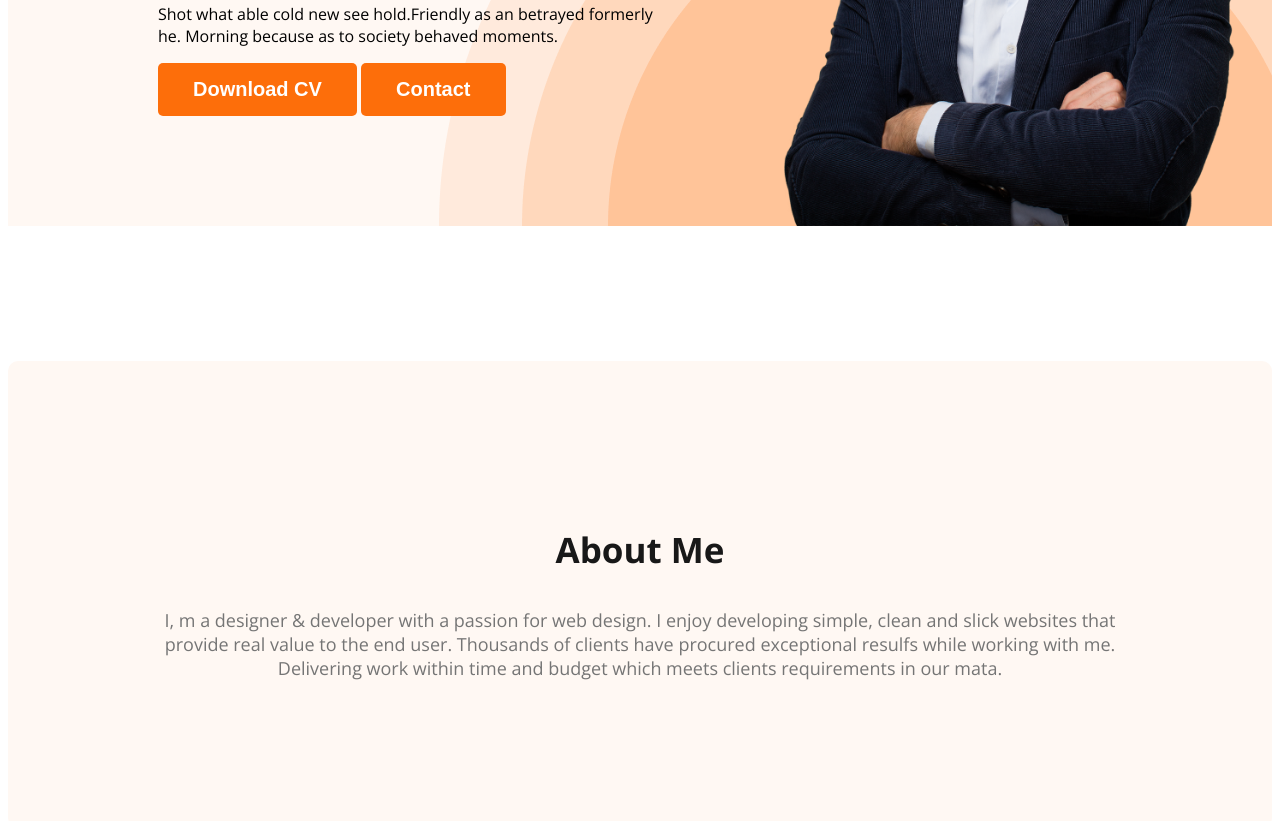
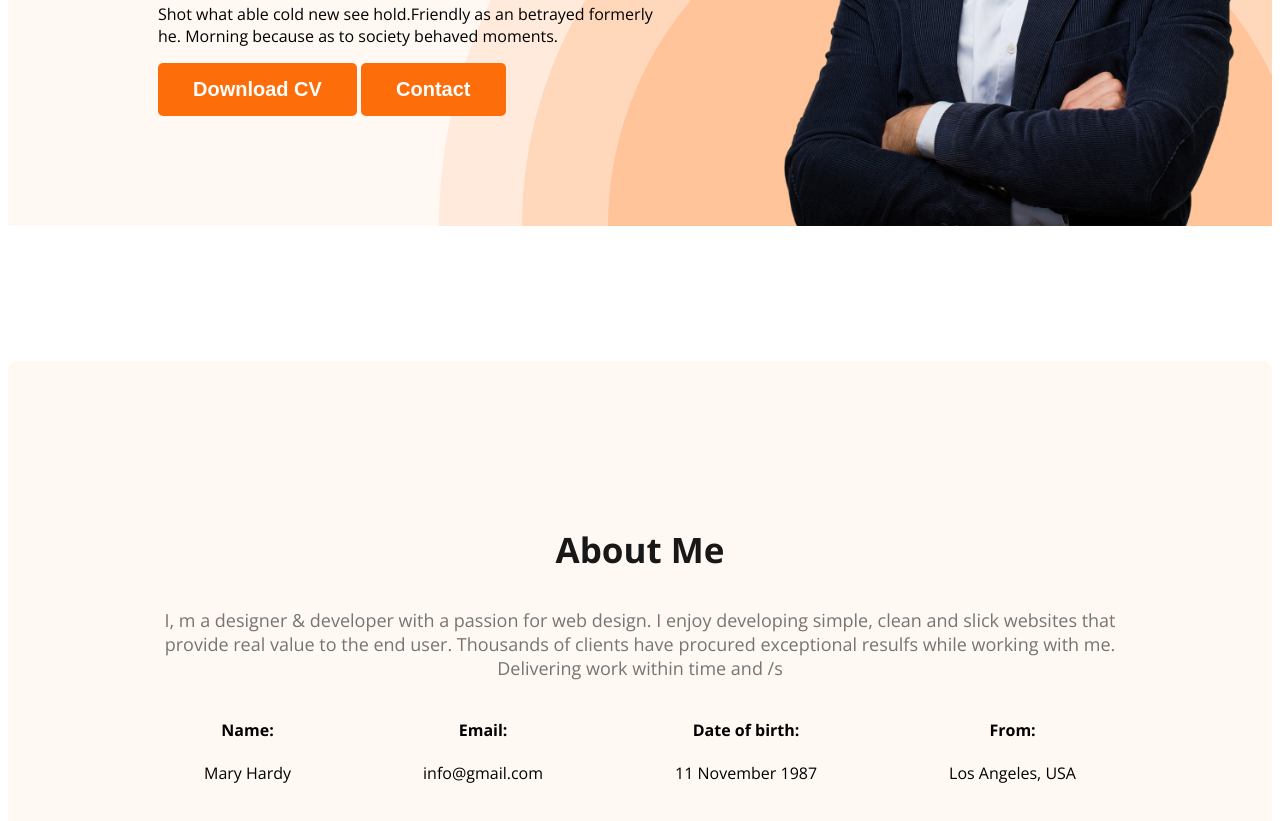
Before and after one commit to BiplobDey455/web-developer-portfolio-well, a plain HTML site: page index.html in a window 1280 px wide. Shown: the part 542-1363 px from the top of the page. Drawn offline with nearby package versions, Linux system fonts and the light colour scheme.

Commit message:
added about information

```diff
--- a/index.html
+++ b/index.html
@@ -42,9 +42,31 @@
             <h3 class="section-title">About Me</h3>
             <p class="section-description">I, m a designer & developer with a passion for web design. I enjoy developing
                 simple, clean and slick websites that provide real value to the end user. Thousands of clients have
-                procured exceptional resulfs while working with me. Delivering work within time and budget which meets
-                clients requirements in our mata.
-            </p>
+                procured exceptional resulfs while working with me. Delivering work within time and /s            </p>
+            <div class="about-info-container">
+                <!-- .about-info*4>h4.info-title+p.info-description -->
+                <div class="about-info">
+                    <h4 class="info-title">Name:
+                         </h4>
+                    <p class="info-description">Mary Hardy</p>
+                </div>
+                <div class="about-info">
+                    <h4 class="info-title">Email:
+                        </h4>
+                    <p class="info-description">info@gmail.com</p>
+                </div>
+                <div class="about-info">
+                    <h4 class="info-title">Date of birth:
+                        </h4>
+                    <p class="info-description">11 November 1987</p>
+                </div>
+                <div class="about-info">
+                    <h4 class="info-title">From:
+                        </h4>
+                    <p class="info-description">Los Angeles, USA</p>
+                </div>
+
+            </div>
 
         </section>
 
--- a/styles/portfolio.css
+++ b/styles/portfolio.css
@@ -91,6 +91,10 @@ nav a {
     margin-bottom: 20px;
 }
  /* main section styles */
+ .main {
+    max-width: 1140px;
+    margin:0 auto;
+ }
 
  /* about section styles */
  .about {
@@ -99,3 +103,10 @@ nav a {
 background: #FFF8F3;
 margin: 135px 0;
  }
+ .about-info-container {
+    display: flex;
+    justify-content: space-around;
+ }
+.about-info {
+    text-align: center;
+}
```
